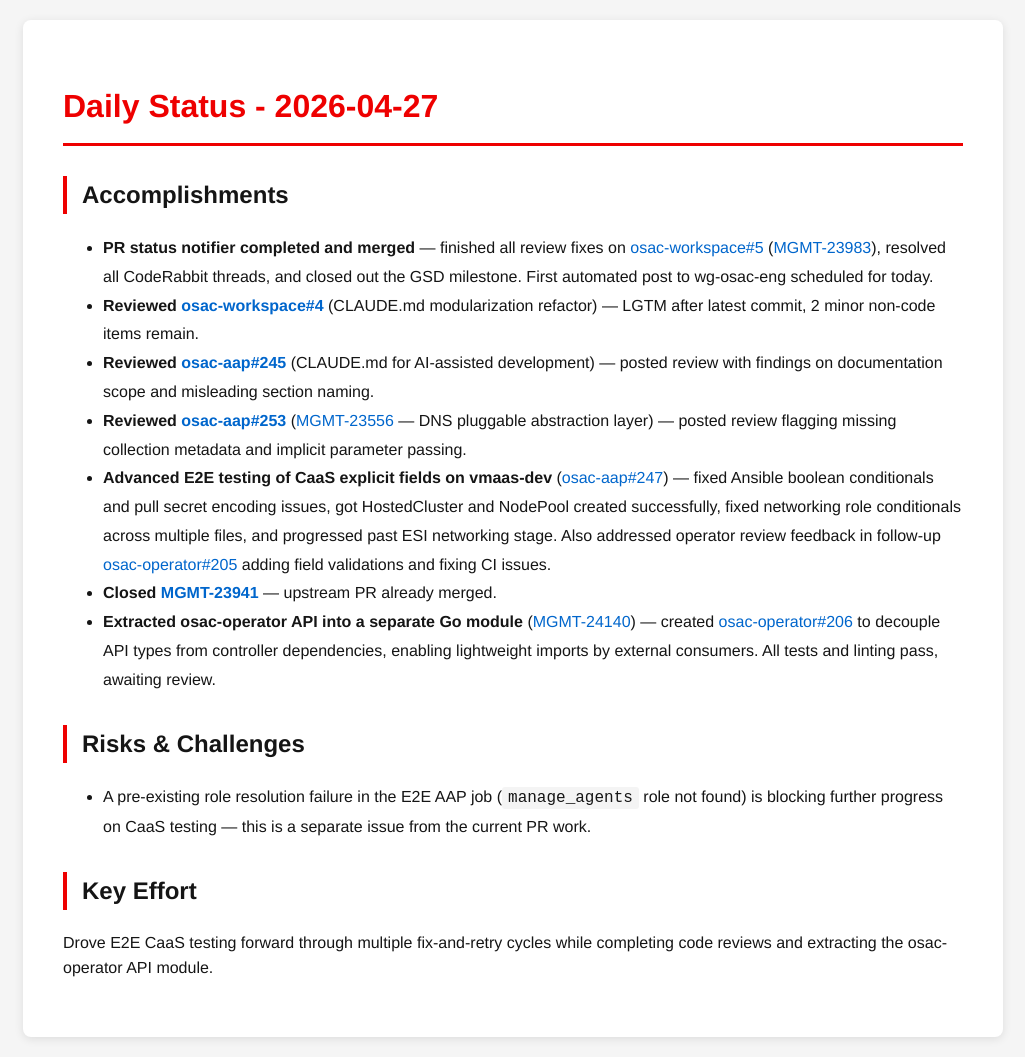
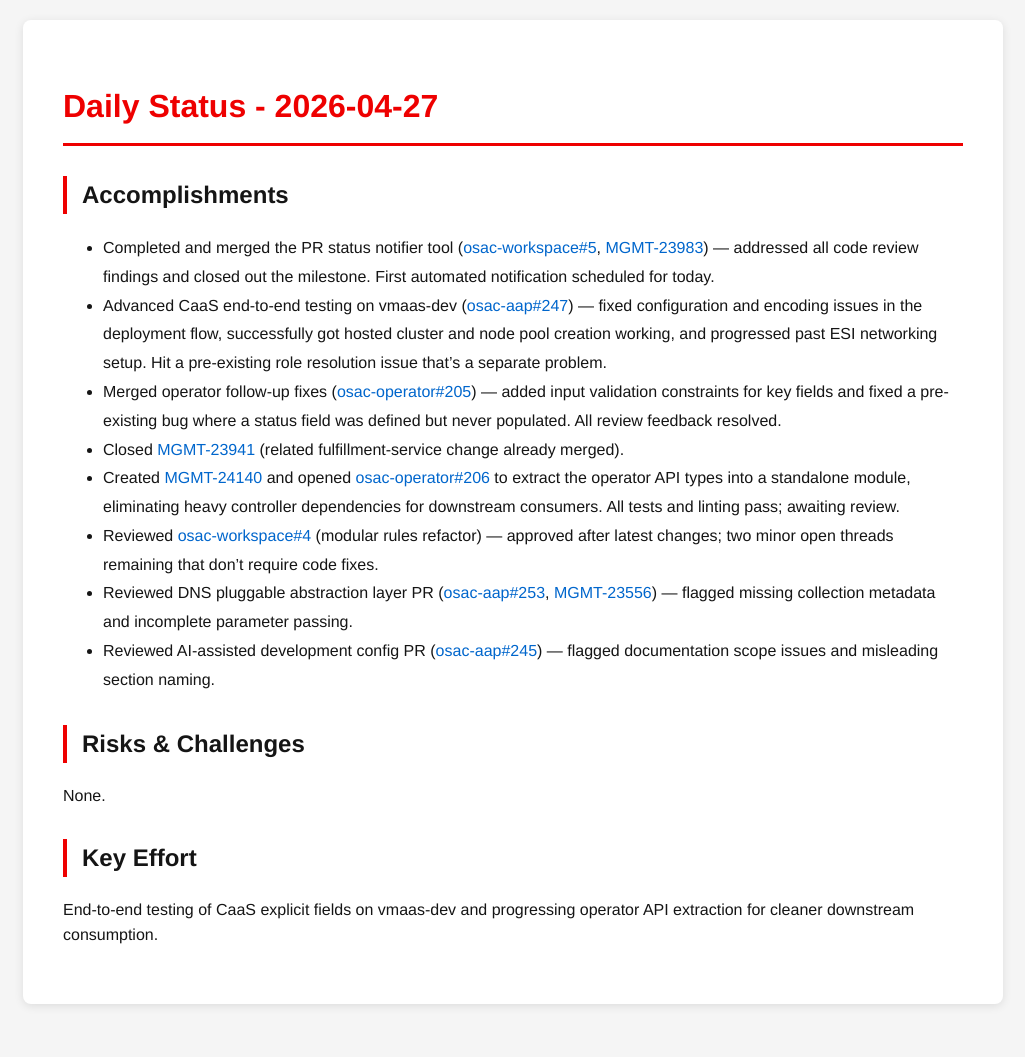
Before and after one commit to tzvatot/daily-status, a Jekyll site: the page built from 2026-04-27.md, in a window 1280 px wide. Shown: the whole page, without its empty margins (127-1152 px from the left). Built offline with Jekyll 4.4.1, drawn with Linux system fonts in a browser that asks for light colours; after the commit the page ends 1024 px from its top, so only the background shows below that.

Commit message:
Daily status update - 2026-04-27

```diff
--- a/2026-04-27.md
+++ b/2026-04-27.md
@@ -7,16 +7,18 @@ date: 2026-04-27
 # Daily Status - 2026-04-27
 
 ## Accomplishments
-- **PR status notifier completed and merged** — finished all review fixes on [osac-workspace#5](https://github.com/osac-project/osac-workspace/pull/5) ([MGMT-23983](https://issues.redhat.com/browse/MGMT-23983)), resolved all CodeRabbit threads, and closed out the GSD milestone. First automated post to wg-osac-eng scheduled for today.
-- **Reviewed [osac-workspace#4](https://github.com/osac-project/osac-workspace/pull/4)** (CLAUDE.md modularization refactor) — LGTM after latest commit, 2 minor non-code items remain.
-- **Reviewed [osac-aap#245](https://github.com/osac-project/osac-aap/pull/245)** (CLAUDE.md for AI-assisted development) — posted review with findings on documentation scope and misleading section naming.
-- **Reviewed [osac-aap#253](https://github.com/osac-project/osac-aap/pull/253)** ([MGMT-23556](https://issues.redhat.com/browse/MGMT-23556) — DNS pluggable abstraction layer) — posted review flagging missing collection metadata and implicit parameter passing.
-- **Advanced E2E testing of CaaS explicit fields on vmaas-dev** ([osac-aap#247](https://github.com/osac-project/osac-aap/pull/247)) — fixed Ansible boolean conditionals and pull secret encoding issues, got HostedCluster and NodePool created successfully, fixed networking role conditionals across multiple files, and progressed past ESI networking stage. Also addressed operator review feedback in follow-up [osac-operator#205](https://github.com/osac-project/osac-operator/pull/205) adding field validations and fixing CI issues.
-- **Closed [MGMT-23941](https://issues.redhat.com/browse/MGMT-23941)** — upstream PR already merged.
-- **Extracted osac-operator API into a separate Go module** ([MGMT-24140](https://issues.redhat.com/browse/MGMT-24140)) — created [osac-operator#206](https://github.com/osac-project/osac-operator/pull/206) to decouple API types from controller dependencies, enabling lightweight imports by external consumers. All tests and linting pass, awaiting review.
+
+- Completed and merged the PR status notifier tool ([osac-workspace#5](https://github.com/osac-project/osac-workspace/pull/5), [MGMT-23983](https://issues.redhat.com/browse/MGMT-23983)) — addressed all code review findings and closed out the milestone. First automated notification scheduled for today.
+- Advanced CaaS end-to-end testing on vmaas-dev ([osac-aap#247](https://github.com/osac-project/osac-aap/pull/247)) — fixed configuration and encoding issues in the deployment flow, successfully got hosted cluster and node pool creation working, and progressed past ESI networking setup. Hit a pre-existing role resolution issue that's a separate problem.
+- Merged operator follow-up fixes ([osac-operator#205](https://github.com/osac-project/osac-operator/pull/205)) — added input validation constraints for key fields and fixed a pre-existing bug where a status field was defined but never populated. All review feedback resolved.
+- Closed [MGMT-23941](https://issues.redhat.com/browse/MGMT-23941) (related fulfillment-service change already merged).
+- Created [MGMT-24140](https://issues.redhat.com/browse/MGMT-24140) and opened [osac-operator#206](https://github.com/osac-project/osac-operator/pull/206) to extract the operator API types into a standalone module, eliminating heavy controller dependencies for downstream consumers. All tests and linting pass; awaiting review.
+- Reviewed [osac-workspace#4](https://github.com/osac-project/osac-workspace/pull/4) (modular rules refactor) — approved after latest changes; two minor open threads remaining that don't require code fixes.
+- Reviewed DNS pluggable abstraction layer PR ([osac-aap#253](https://github.com/osac-project/osac-aap/pull/253), [MGMT-23556](https://issues.redhat.com/browse/MGMT-23556)) — flagged missing collection metadata and incomplete parameter passing.
+- Reviewed AI-assisted development config PR ([osac-aap#245](https://github.com/osac-project/osac-aap/pull/245)) — flagged documentation scope issues and misleading section naming.
 
 ## Risks & Challenges
-- A pre-existing role resolution failure in the E2E AAP job (`manage_agents` role not found) is blocking further progress on CaaS testing — this is a separate issue from the current PR work.
+None.
 
 ## Key Effort
-Drove E2E CaaS testing forward through multiple fix-and-retry cycles while completing code reviews and extracting the osac-operator API module.
+End-to-end testing of CaaS explicit fields on vmaas-dev and progressing operator API extraction for cleaner downstream consumption.
```
